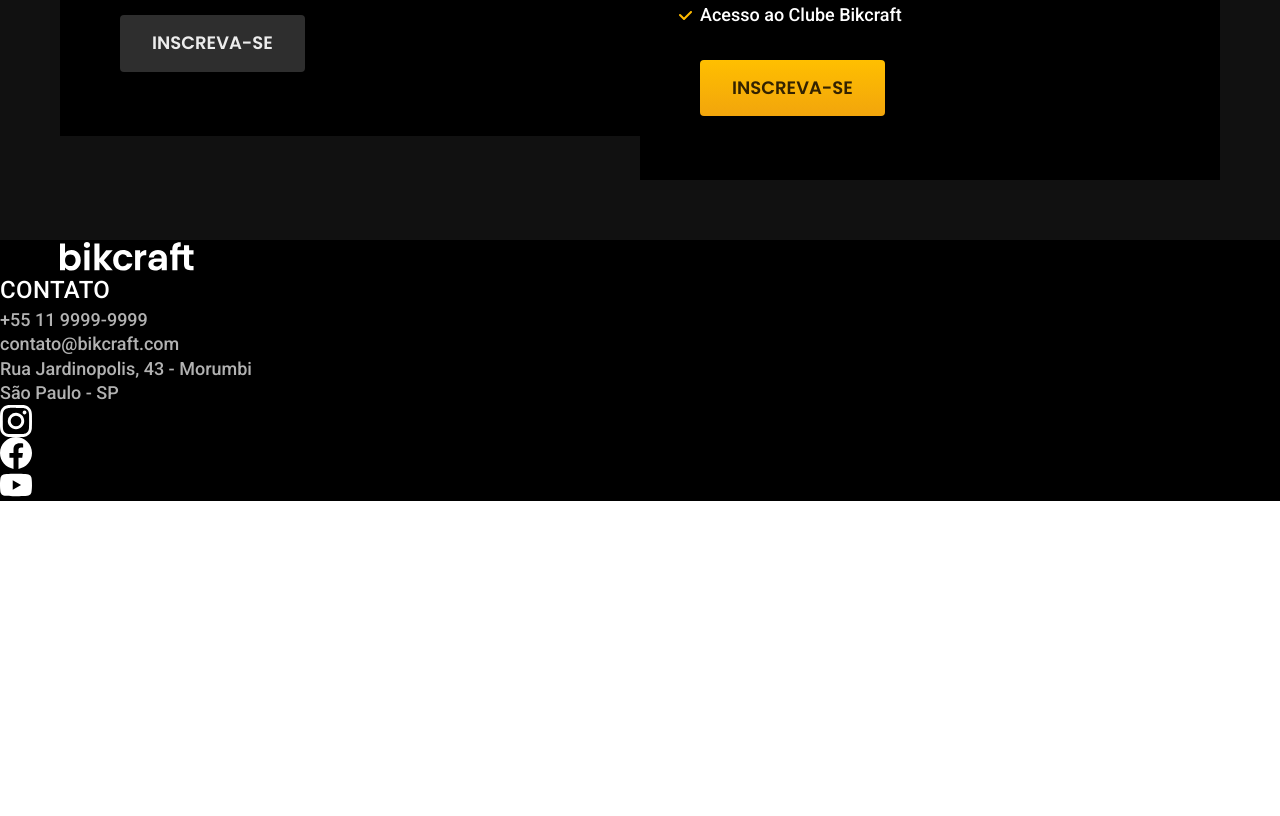
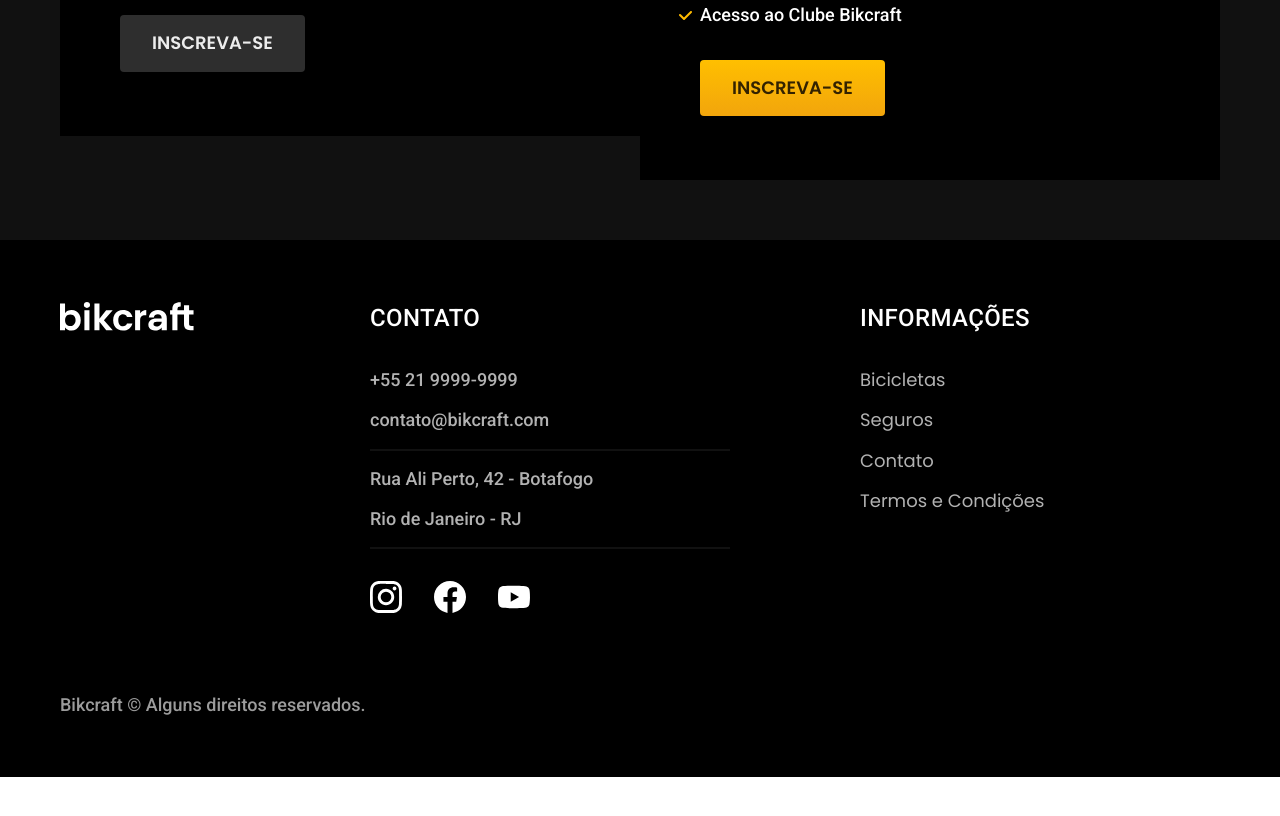
Before and after one commit to felpsg/bikcraft, a plain HTML site: page index.html in a window 1280 px wide. Shown: the part 4299-5115 px from the top of the page. After the commit the page ends 5076 px from the top, so only its background shows below. Drawn offline with Linux system fonts and the light colour scheme.

Commit message:
concluindo o rodape do site

```diff
--- a/css/global/footer.css
+++ b/css/global/footer.css
@@ -1,3 +1,65 @@
 .footer-bg {
   background-color: var(--cor-12);
 }
+
+.footer {
+  display: grid;
+  grid-template-columns: 3fr 5fr 4fr;
+  gap: 40px;
+  padding-top: 60px;
+  padding-bottom: 60px;
+}
+
+.footer h3 {
+  margin-bottom: 32px;
+}
+
+.footer-contato ul {
+  margin-bottom: 32px;
+}
+
+.footer li {
+  margin-bottom: 16px;
+}
+
+.footer-contato li:nth-child(even):after {
+  content: "";
+  display: block;
+  max-width: 360px;
+  height: 2px;
+  background: var(--cor-11);
+  margin-top: 16px;
+}
+
+.footer-redes {
+  display: flex;
+  gap: 32px;
+}
+
+.footer a:hover {
+  color: var(--cor-0);
+}
+
+.footer-copy {
+  grid-column: 1/-1;
+  margin-top: 40px;
+}
+
+@media (max-width: 800) {
+  .footer > img {
+    display: none;
+  }
+  .footer {
+    grid-template-columns: 1fr 1fr;
+  }
+}
+
+@media (max-width: 600) {
+  .footer {
+    grid-template-columns: 1fr;
+    gap: 60px;
+  }
+  .footer-copy {
+    margin-top: 0px;
+  }
+}
--- a/css/global/global.css
+++ b/css/global/global.css
@@ -2,9 +2,7 @@ body {
   margin: 0px;
   font-family: Arial, Helvetica, sans-serif;
   color: #111111;
-  padding-bottom: 600px;
 }
-
 
 h1,
 h2,
--- a/index.html
+++ b/index.html
@@ -160,29 +160,39 @@
 
   <footer class="footer-bg">
     <div class="footer container">
-      <img src="./img/bikcraft.svg" alt="Bicraft">
-    </div>
+      <img src="./img/bikcraft.svg" alt="Bikcraft">
       <div class="footer-contato">
-    </div>
-    <div>
-
-    </div>
         <h3 class="font-2-l-b cor-0">Contato</h3>
         <ul class="font-2-m cor-5">
-      <li> <a href="tel:+55119999999">+55 11 9999-9999</a></li>
-      <li> <a href="mailto:contato@bikcraft.com">contato@bikcraft.com</a></li>
-      <li>Rua Jardinopolis, 43 - Morumbi</li>
-      <li>São Paulo - SP</li>
+          <li><a href="tel:+552199999999">+55 21 9999-9999</a></li>
+          <li><a href="mailto:contato@bikcraft.com">contato@bikcraft.com</a></li>
+          <li>Rua Ali Perto, 42 - Botafogo</li>
+          <li>Rio de Janeiro - RJ</li>
+        </ul>
         <div class="footer-redes">
           <a href="./">
             <img src="./img/redes/instagram.svg" alt="Instagram">
+          </a>
           <a href="./">
             <img src="./img/redes/facebook.svg" alt="Facebook">
+          </a>
           <a href="./">
             <img src="./img/redes/youtube.svg" alt="Youtube">
+          </a>
         </div>
+      </div>
+      <div class="footer-informacoes">
+        <h3 class="font-2-l-b cor-0">Informações</h3>
+        <nav>
+          <ul class="font-1-m cor-5">
+            <li><a href="./bicicletas.html">Bicicletas</a></li>
+            <li><a href="./seguros.html">Seguros</a></li>
+            <li><a href="./contato.html">Contato</a></li>
+            <li><a href="./termos.html">Termos e Condições</a></li>
           </ul>
+        </nav>
       </div>
+      <p class="footer-copy font-2-m cor-6">Bikcraft © Alguns direitos reservados.</p>
     </div>
   </footer>
 </body>
```
Lines whose indentation alone changed are shown as unchanged.
